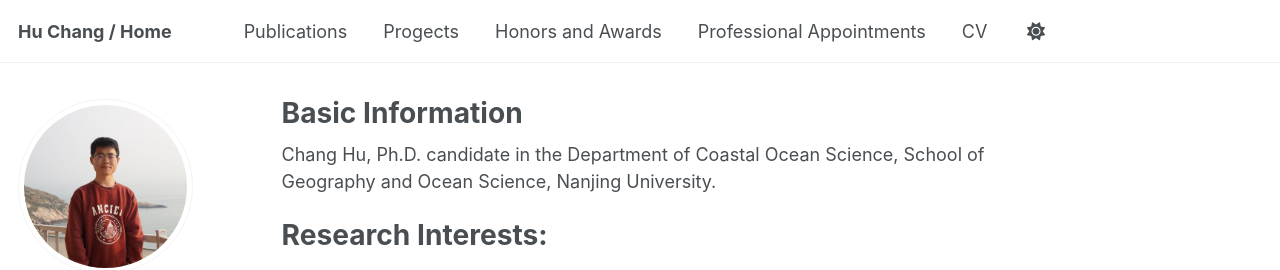
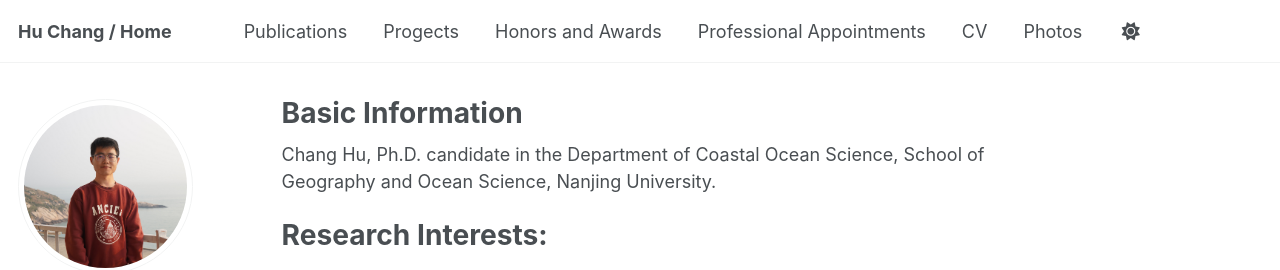
Before and after one commit to CHANGXiaohu/CHANGXiaohu.github.io, a Jekyll site: the page built from _pages/about.md, in a window 1280 px wide. Shown: the top 270 px of the page. Built offline with Jekyll 4.4.1, drawn with Linux system fonts in a browser that asks for light colours; some web fonts are replaced; a script that is not in the unit is left out.

Commit message:
Update navigation.yml

```diff
--- a/_data/navigation.yml
+++ b/_data/navigation.yml
@@ -20,12 +20,11 @@ main:
   - title: "Professional Appointments"
     url: /portfolio/
 
-  # - title: "Blog Posts"
-  #   url: /year-archive/
-
   - title: "CV"
     url: /cv/
 
+  - title: "Photos"
+    url: /year-archive/
   # - title: "CV"
   #   url: /cv-json/
 
```
